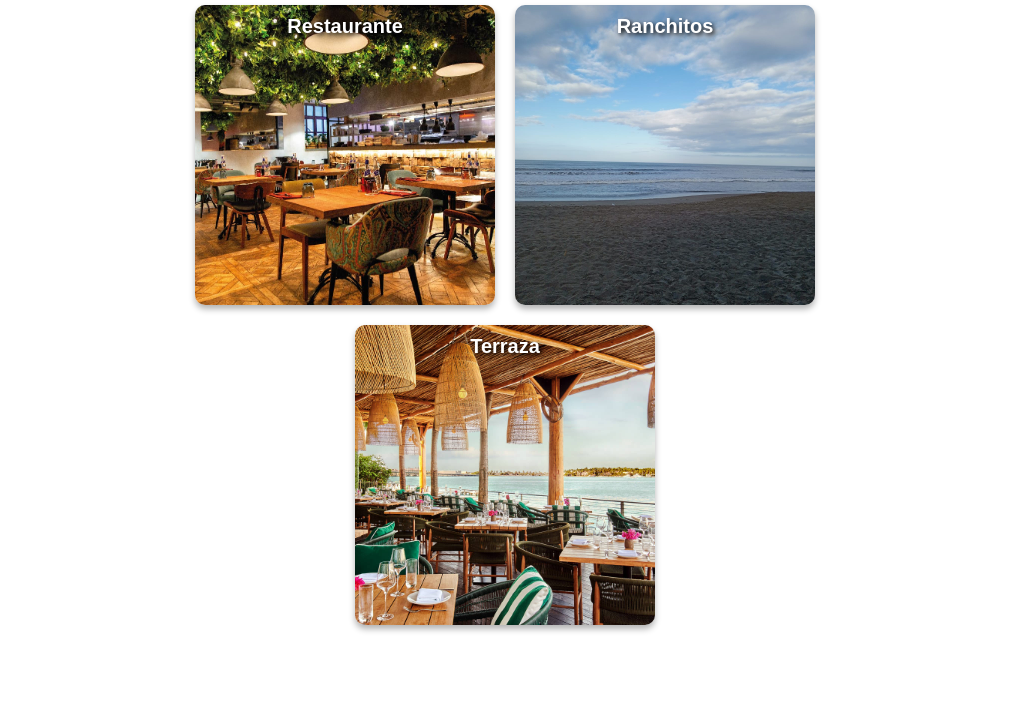
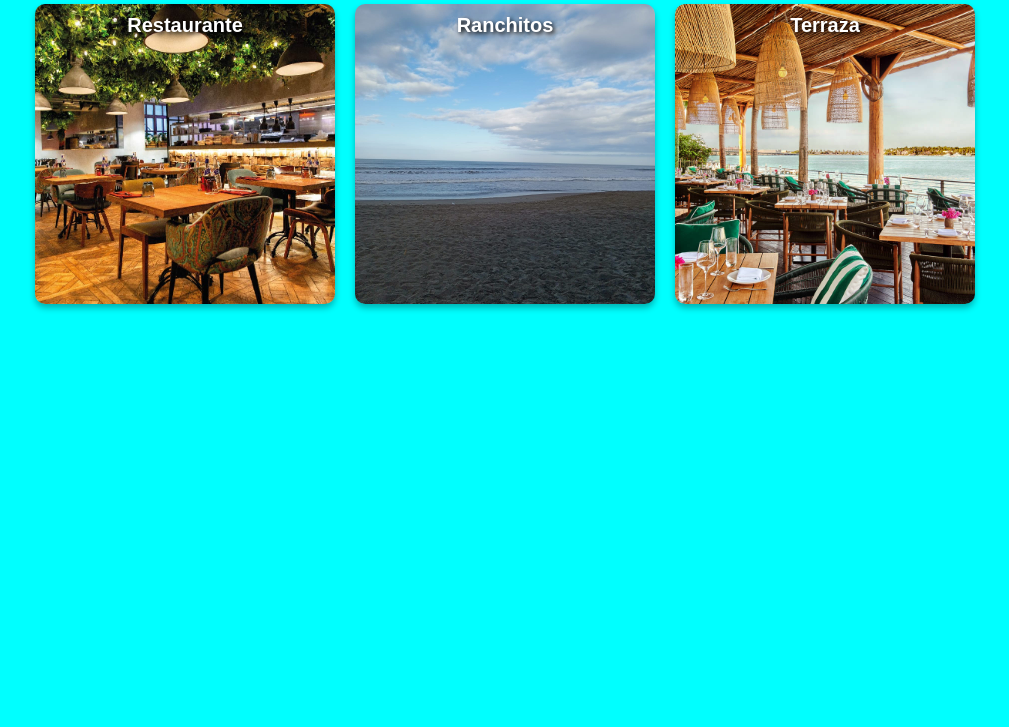
Before and after one commit to i4066991-a11y/puntos-de-ventas, a plain HTML site: page index.html in a window 1280 px wide. Shown: the part 73-800 px from the top of the page, without its empty margins (135-1144 px from the left). Drawn offline with Linux system fonts and the light colour scheme.

Commit message:
Add files via upload

```diff
--- a/style.css
+++ b/style.css
@@ -1,21 +1,30 @@
+/* Fondo de la página */
+body {
+    background-color: aqua;
+    margin: 0;
+    padding: 0;
+    font-family: Arial, sans-serif;
+}
+
 /* Título principal */
 #titulo {
     text-align: center;
-    margin-bottom: 20px;
-    font-family: Arial, sans-serif;
+    margin: 20px 0;
 }
 
 /* Contenedor de imágenes */
 #contenedor {
-    display: flex;
-    gap: 20px;
+    display: flex; /* Poner las imágenes en fila */
+    gap: 20px; /* Espacio entre ellas */
     justify-content: center;
+    flex-wrap: wrap; /* Permite que se muevan a la siguiente fila si no caben */
     margin-bottom: 20px;
-    flex-wrap: wrap; /* permite que se acomoden en varias filas si no caben */
 }
 
 /* Bloques de imágenes */
-#fondo, #ranchitos, #ranchon {
+#fondo,
+#ranchitos,
+#ranchon {
     width: 300px;
     height: 300px;
     background-size: cover;
@@ -27,28 +36,17 @@
     transition: transform 0.2s ease;
 }
 
-#fondo:hover, #ranchitos:hover, #ranchon:hover {
+/* Efecto hover */
+#fondo:hover,
+#ranchitos:hover,
+#ranchon:hover {
     transform: scale(1.05);
 }
 
-/* Imagenes individuales */
-#fondo {
-    background-image: url('restaurante.jpg');
-    background-position: center center;
-     margin: 0 auto;
-}
-
-#ranchitos {
-    background-image: url('ranchitos.jpg');
-    background-position: center center;
-     margin: 0 auto;
-}
-
-#ranchon {
-    background-image: url('ranchon.jpg');
-    background-position: center center;
-     margin: 0 auto;
-}
+/* Imágenes específicas */
+#fondo { background-image: url('restaurante.jpg'); background-position: center center; }
+#ranchitos { background-image: url('ranchitos.jpg'); background-position: center center; }
+#ranchon { background-image: url('ranchon.jpg'); background-position: center center; }
 
 /* Texto sobre imágenes */
 .texto-imagen {
@@ -58,30 +56,29 @@
     transform: translateX(-50%);
     color: white;
     font-size: 20px;
-    font-family: Arial, sans-serif;
     font-weight: bold;
     text-shadow: 2px 2px 4px black;
 }
 
-/* Para quitar estilos de los enlaces */
+/* Quitar estilos de los enlaces */
 .link-imagen {
     text-decoration: none;
     color: inherit;
 }
 
-/* --- Responsive --- */
+/* --- Responsive para móviles --- */
 @media (max-width: 768px) {
     #contenedor {
         flex-direction: column;
         align-items: center;
     }
-
-    #fondo, #ranchitos, #ranchon {
+    #fondo,
+    #ranchitos,
+    #ranchon {
         width: 90%;
         height: 200px;
-        margin-bottom: 20px; /* espacio entre imágenes verticales */
+        margin-bottom: 20px; /* Espacio entre imágenes */
     }
-
     .texto-imagen {
         font-size: 18px;
     }
```
Also changed, not shown: index.html (+1 -1 lines).
